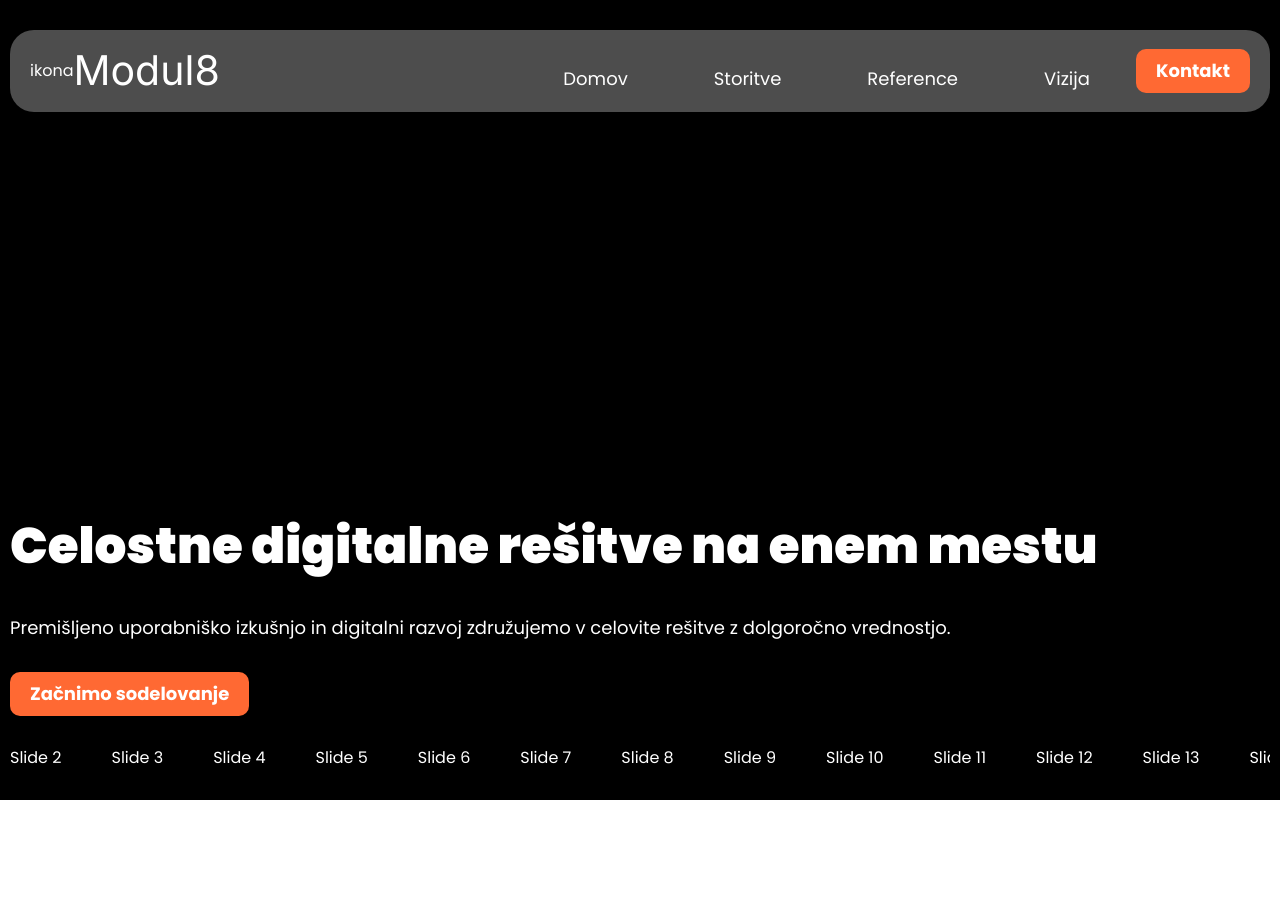
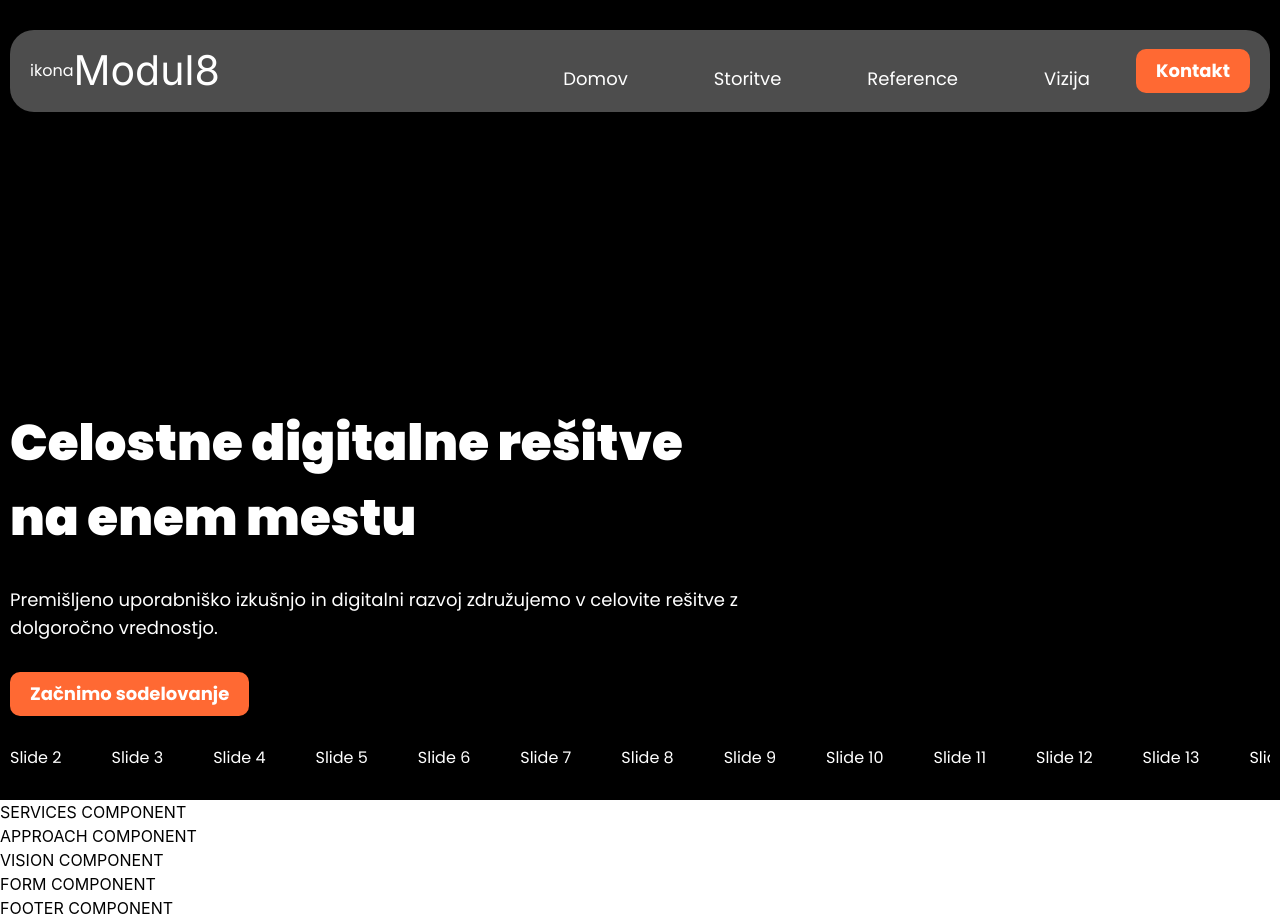
Before and after one commit to Tjasa-Portfolio/Modul8, a Vue app: page /references in a window 1280 px wide. Before the commit the page ends 800 px from the top, so only its background shows below. Built offline with nearby package versions, Linux system fonts and the light colour scheme.

Commit message:
#5 added some changes to styling for navigation and #6 hero. Added basic components for #7 page content and #9 footer and #8 form

```diff
--- a/src/App.vue
+++ b/src/App.vue
@@ -1,11 +1,11 @@
 <script setup lang="ts">
 import Hero from './components/hero/HeroComponent.vue'
+import MainContent from './components/main_content/MainContentComponent.vue'
+import Footer from './components/footer/FooterComponent.vue'
 </script>
 
 <template>
-  <section>
-    <Hero />
-  </section>
+  <Hero />
+  <MainContent />
+  <Footer />
 </template>
-
-<style></style>
--- /dev/null
+++ b/src/components/footer/FooterComponent.vue
@@ -0,0 +1,4 @@
+<script setup lang="ts"></script>
+<template>
+  <p>FOOTER COMPONENT</p>
+</template>
--- a/src/components/hero/HeroComponent.vue
+++ b/src/components/hero/HeroComponent.vue
@@ -12,13 +12,15 @@ import Button from '../shared/ButtonComponent.vue'
   >
     <Navigation />
     <!-- HERO-->
-    <div class="w-full h-screen flex flex-col justify-end items-start gap-7.5">
+    <div class="w-full h-screen flex flex-col justify-end items-start gap-7.5 max-w-[1683px]">
+      <div class="w-full flex flex-col justify-end items-start gap-7.5 max-w-182.75">
         <h1 class="font-black text-[50px] text-left">Celostne digitalne rešitve na enem mestu</h1>
         <p class="font-normal text-lg text-left">
           Premišljeno uporabniško izkušnjo in digitalni razvoj združujemo v celovite rešitve z
           dolgoročno vrednostjo.
         </p>
         <Button text="Začnimo sodelovanje" />
+      </div>
       <Swiper
         class="hero-swiper w-full"
         :modules="[Autoplay, FreeMode]"
--- /dev/null
+++ b/src/components/main_content/ApproachComponent.vue
@@ -0,0 +1,4 @@
+<script setup lang="ts"></script>
+<template>
+  <p>APPROACH COMPONENT</p>
+</template>
--- /dev/null
+++ b/src/components/main_content/FormComponent.vue
@@ -0,0 +1,4 @@
+<script setup lang="ts"></script>
+<template>
+  <p>FORM COMPONENT</p>
+</template>
--- /dev/null
+++ b/src/components/main_content/MainContentComponent.vue
@@ -0,0 +1,14 @@
+<script setup lang="ts">
+import Services from './ServicesComponent.vue'
+import Approach from './ApproachComponent.vue'
+import Vision from './VisionComponent.vue'
+import Form from './FormComponent.vue'
+</script>
+<template>
+  <main>
+    <Services />
+    <Approach />
+    <Vision />
+    <Form />
+  </main>
+</template>
--- /dev/null
+++ b/src/components/main_content/ServicesComponent.vue
@@ -0,0 +1,4 @@
+<script setup lang="ts"></script>
+<template>
+  <p>SERVICES COMPONENT</p>
+</template>
--- /dev/null
+++ b/src/components/main_content/VisionComponent.vue
@@ -0,0 +1,4 @@
+<script setup lang="ts"></script>
+<template>
+  <p>VISION COMPONENT</p>
+</template>
--- a/src/components/navigation/NavigationComponent.vue
+++ b/src/components/navigation/NavigationComponent.vue
@@ -10,7 +10,7 @@ const toggleMenu = () => {
 </script>
 <template>
   <nav
-    class="flex flex-col content-center items-center shrink-0 px-5 py-2.5 bg-light-gray rounded-3xl w-full shadow-navigacija blur-navigacija"
+    class="flex flex-col content-center items-center shrink-0 px-5 py-2.5 bg-light-gray rounded-3xl w-full shadow-navigacija blur-navigacija max-w-[1683px]"
   >
     <div class="flex flex-row justify-between items-center w-full">
       <span class="flex flex-row justify-start items-center"
```
Lines whose indentation alone changed are shown as unchanged.
